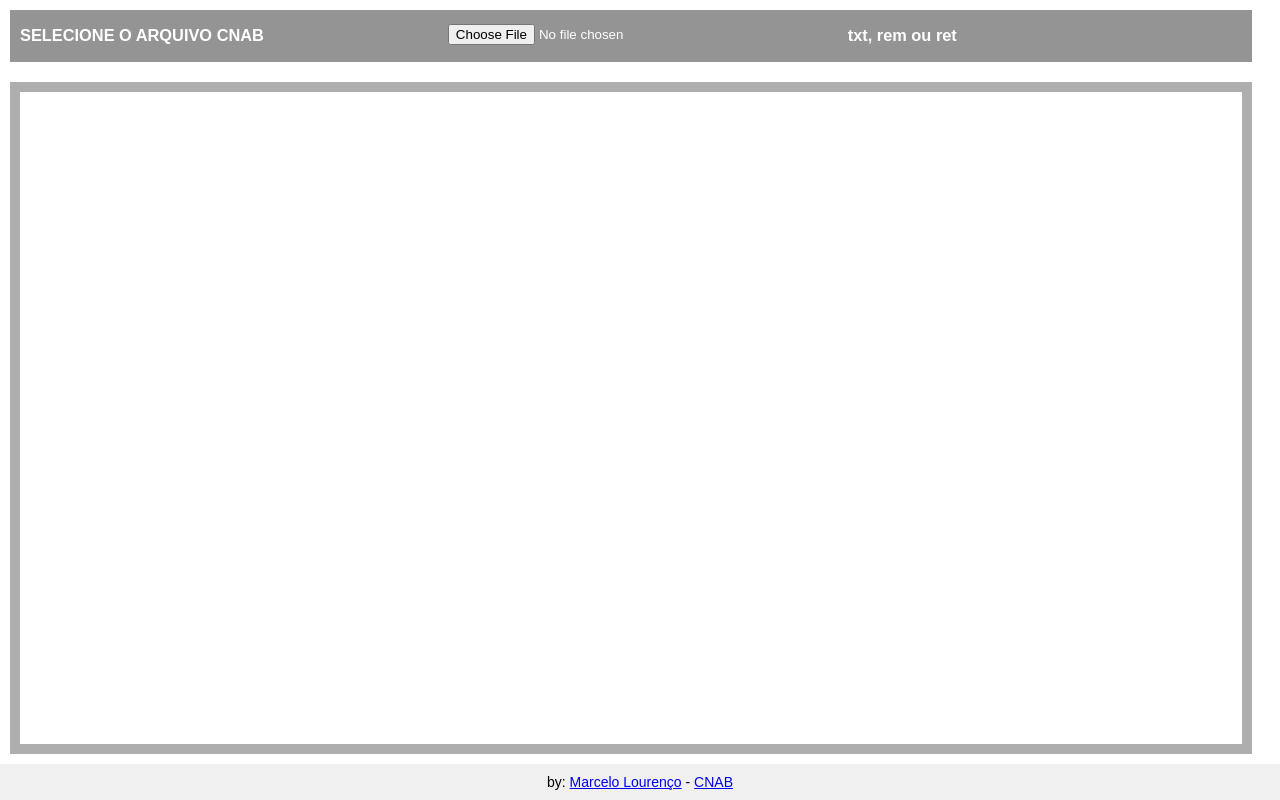
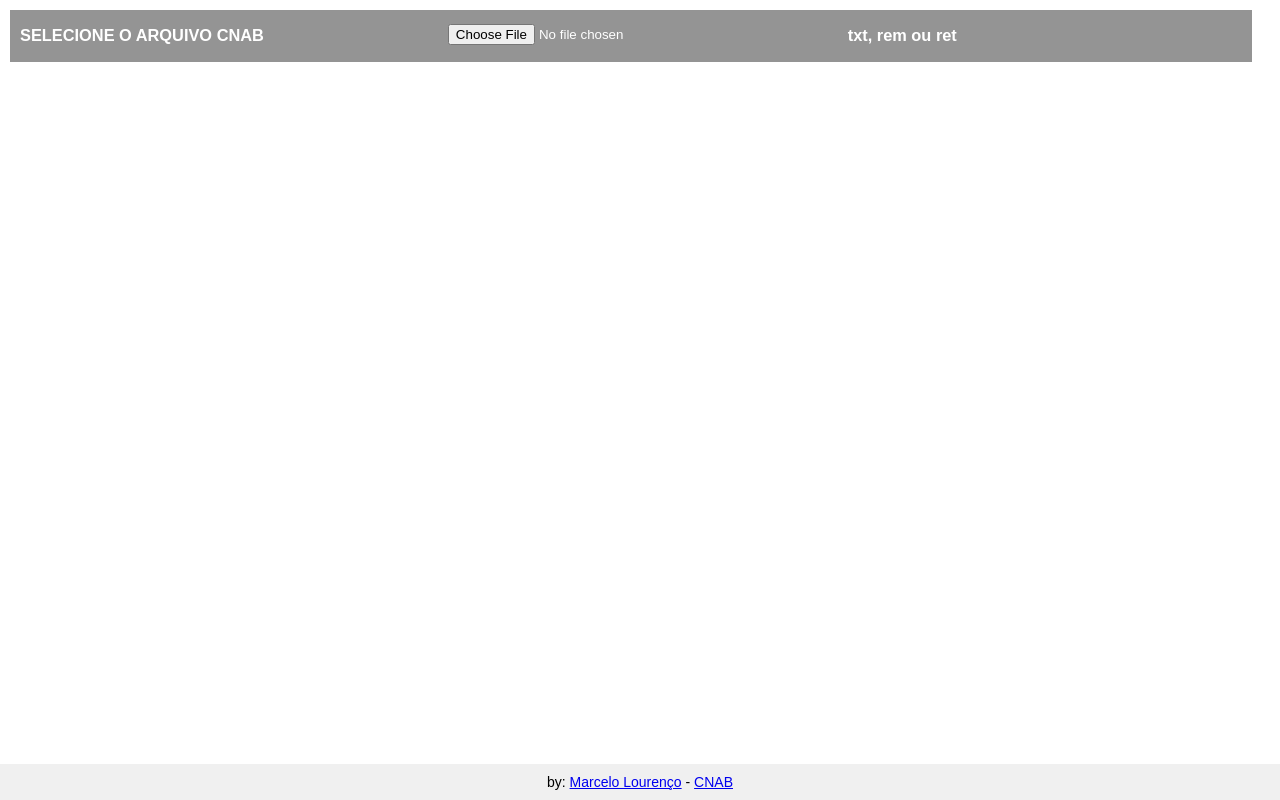
Before and after one commit to marcelo-lourenco/cnab, a website: page index.html in a window 1280 px wide. Drawn offline with Linux system fonts and the light colour scheme.

Commit message:
Update index.html

```diff
--- a/index.html
+++ b/index.html
@@ -47,7 +47,7 @@
       overflow: auto;
       margin: 10px;
       width: 97%;
-      background-color: #aeaeae; /* #5c0521 */
+      background-color: ##e4e4e4; /* #5c0521 */
     }
 
     #fileInput {
```
